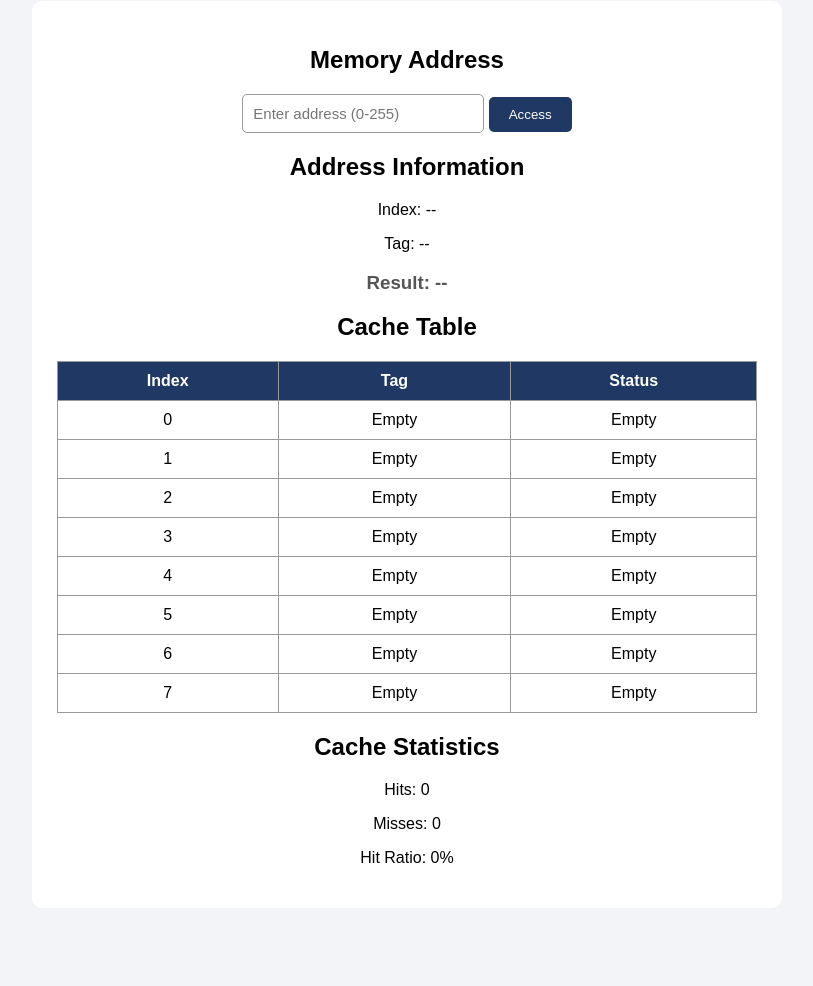
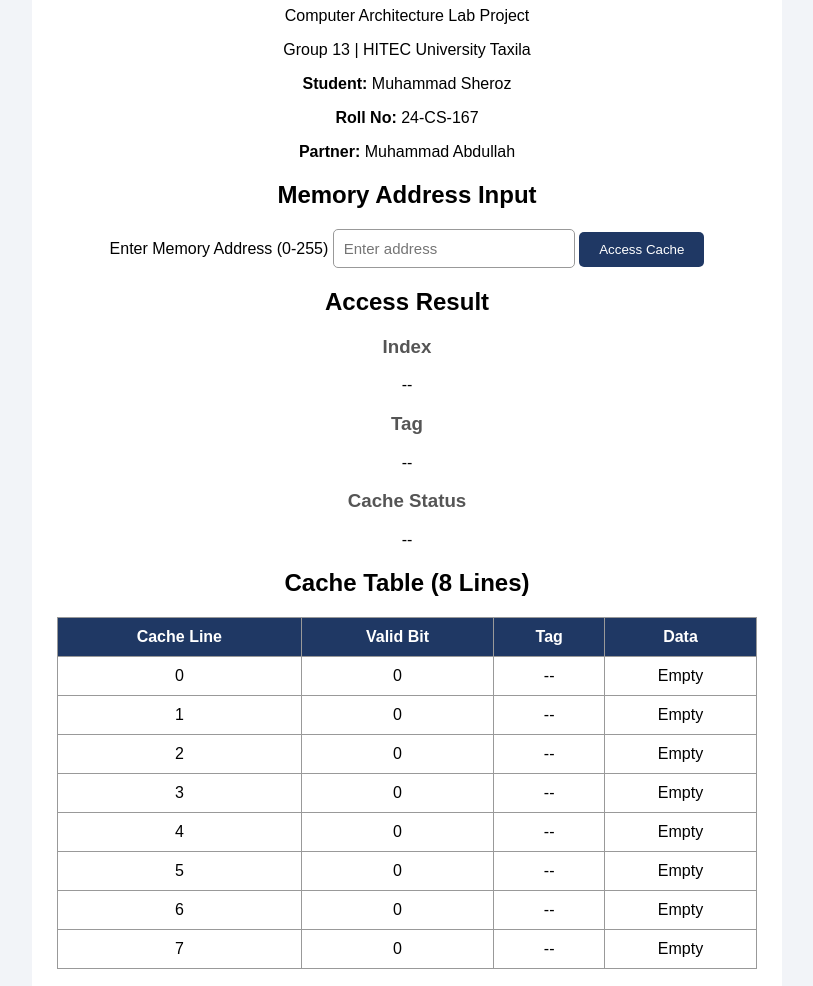
Before and after one commit to sheroz094/Direct-Mapped-Cache-Simulator, a plain HTML site: page index.html in a window 1280 px wide. Shown: the part 128-1114 px from the top of the page, without its empty margins (233-1046 px from the left). Before the commit the page ends 1066 px from the top, so only its background shows below. Drawn offline with Linux system fonts and the light colour scheme.

Commit message:
Refactor index.html for improved structure and content

```diff
--- a/index.html
+++ b/index.html
@@ -1,105 +1,123 @@
 
 <!DOCTYPE html>
-<html>
+<html lang="en">
 <head>
+    <meta charset="UTF-8">
+    <meta name="viewport" content="width=device-width, initial-scale=1.0">
     <title>Direct-Mapped Cache Simulator</title>
     <link rel="stylesheet" href="style.css">
 </head>
-
 <body>
-
-    <h1>Direct-Mapped Cache Simulator</h1>
-    <h3>Group 13 | Computer Architecture</h3>
 
     <div class="container">
 
-        <h2>Memory Address</h2>
+        <header>
+            <h1>Direct-Mapped Cache Simulator</h1>
+            <p>Computer Architecture Lab Project</p>
+            <p>Group 13 | HITEC University Taxila</p>
+        </header>
+
+        <section class="student-info">
+            <p><strong>Student:</strong> Muhammad Sheroz</p>
+            <p><strong>Roll No:</strong> 24-CS-167</p>
+            <p><strong>Partner:</strong> Muhammad Abdullah</p>
+        </section>
+
+        <section class="input-section">
+            <h2>Memory Address Input</h2>
+
+            <label for="address">Enter Memory Address (0-255)</label>
 
             <input
                 type="number"
                 id="address"
                 min="0"
                 max="255"
-            placeholder="Enter address (0-255)"
+                placeholder="Enter address"
             >
 
-        <button id="accessBtn">Access</button>
+            <button type="button" onclick="accessCache()">
+                Access Cache
+            </button>
 
-        <h2>Address Information</h2>
+            <p id="message"></p>
+        </section>
 
-        <p>Index: <span id="index">--</span></p>
+        <section class="result-section">
+            <h2>Access Result</h2>
 
-        <p>Tag: <span id="tag">--</span></p>
+            <div class="result-grid">
+                <div class="result-card">
+                    <h3>Index</h3>
+                    <p id="index">--</p>
+                </div>
 
-        <h3>Result: <span id="result">--</span></h3>
+                <div class="result-card">
+                    <h3>Tag</h3>
+                    <p id="tag">--</p>
+                </div>
 
-        <h2>Cache Table</h2>
+                <div class="result-card">
+                    <h3>Cache Status</h3>
+                    <p id="status">--</p>
+                </div>
+            </div>
+        </section>
+
+        <section class="cache-section">
+            <h2>Cache Table (8 Lines)</h2>
 
             <table>
+                <thead>
                     <tr>
-                <th>Index</th>
+                        <th>Cache Line</th>
+                        <th>Valid Bit</th>
                         <th>Tag</th>
-                <th>Status</th>
+                        <th>Data</th>
                     </tr>
+                </thead>
 
-            <tr>
-                <td>0</td>
-                <td id="tag0">Empty</td>
-                <td id="status0">Empty</td>
-            </tr>
+                <tbody>
+                    <tr><td>0</td><td id="valid0">0</td><td id="tag0">--</td><td id="data0">Empty</td></tr>
+                    <tr><td>1</td><td id="valid1">0</td><td id="tag1">--</td><td id="data1">Empty</td></tr>
+                    <tr><td>2</td><td id="valid2">0</td><td id="tag2">--</td><td id="data2">Empty</td></tr>
+                    <tr><td>3</td><td id="valid3">0</td><td id="tag3">--</td><td id="data3">Empty</td></tr>
+                    <tr><td>4</td><td id="valid4">0</td><td id="tag4">--</td><td id="data4">Empty</td></tr>
+                    <tr><td>5</td><td id="valid5">0</td><td id="tag5">--</td><td id="data5">Empty</td></tr>
+                    <tr><td>6</td><td id="valid6">0</td><td id="tag6">--</td><td id="data6">Empty</td></tr>
+                    <tr><td>7</td><td id="valid7">0</td><td id="tag7">--</td><td id="data7">Empty</td></tr>
+                </tbody>
+            </table>
+        </section>
 
-            <tr>
-                <td>1</td>
-                <td id="tag1">Empty</td>
-                <td id="status1">Empty</td>
-            </tr>
-
-            <tr>
-                <td>2</td>
-                <td id="tag2">Empty</td>
-                <td id="status2">Empty</td>
-            </tr>
-
-            <tr>
-                <td>3</td>
-                <td id="tag3">Empty</td>
-                <td id="status3">Empty</td>
-            </tr>
-
-            <tr>
-                <td>4</td>
-                <td id="tag4">Empty</td>
-                <td id="status4">Empty</td>
-            </tr>
-
-            <tr>
-                <td>5</td>
-                <td id="tag5">Empty</td>
-                <td id="status5">Empty</td>
-            </tr>
-
-            <tr>
-                <td>6</td>
-                <td id="tag6">Empty</td>
-                <td id="status6">Empty</td>
-            </tr>
-
-            <tr>
-                <td>7</td>
-                <td id="tag7">Empty</td>
-                <td id="status7">Empty</td>
-            </tr>
-        </table>
-
+        <section class="counter-section">
             <h2>Cache Statistics</h2>
 
-        <p>Hits: <span id="hits">0</span></p>
+            <div class="result-grid">
+                <div class="result-card">
+                    <h3>Total Hits</h3>
+                    <p id="hits">0</p>
+                </div>
 
-        <p>Misses: <span id="misses">0</span></p>
+                <div class="result-card">
+                    <h3>Total Misses</h3>
+                    <p id="misses">0</p>
+                </div>
 
-        <p>Hit Ratio: <span id="hitRatio">0%</span></p>
+                <div class="result-card">
+                    <h3>Hit Ratio</h3>
+                    <p id="ratio">0%</p>
+                </div>
+            </div>
+        </section>
+
+        <footer>
+            <p>Direct-Mapped Cache Simulator | Group 13</p>
+        </footer>
 
     </div>
 
+    <script src="script.js"></script>
+
 </body>
 </html>
```
Lines whose indentation alone changed are shown as unchanged.
